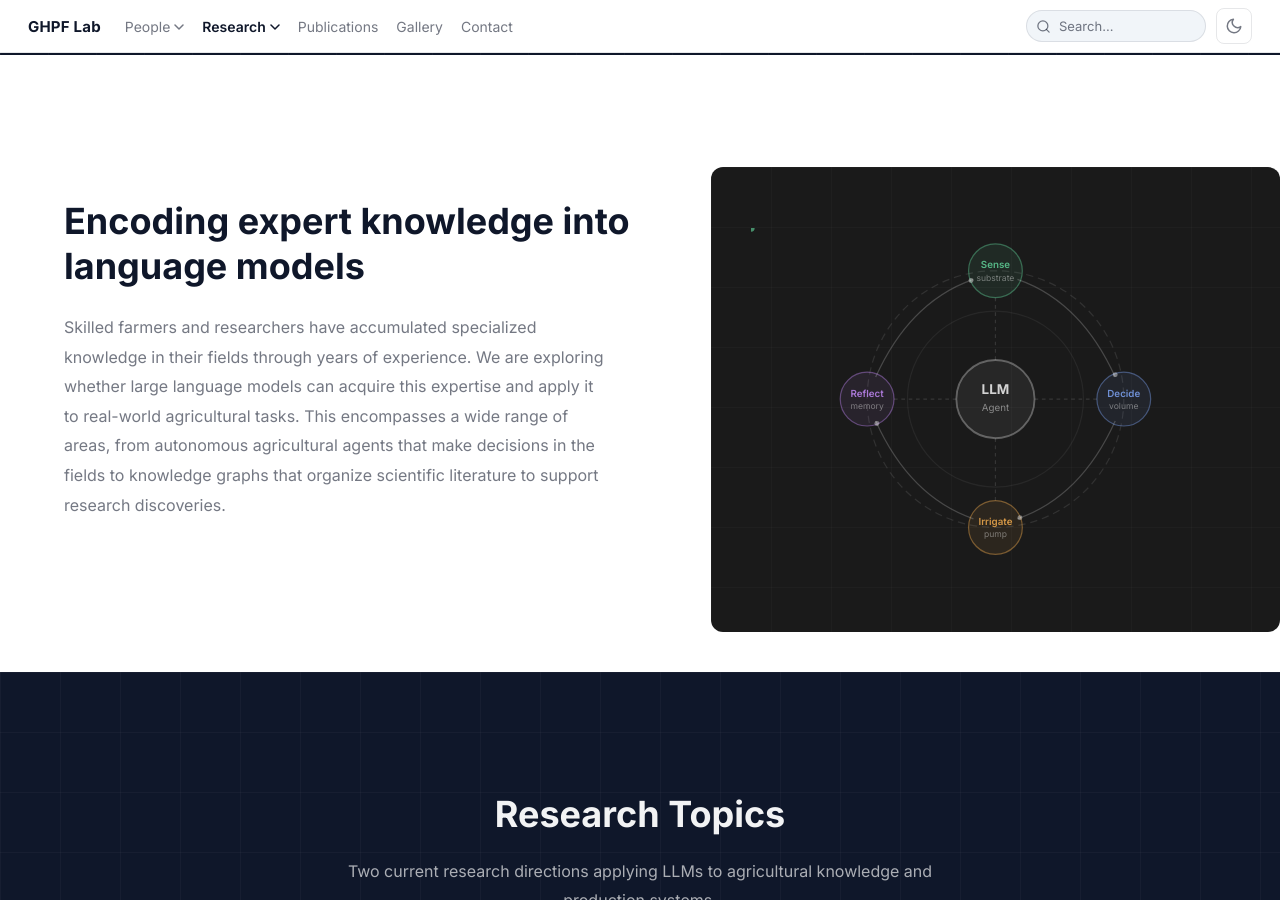
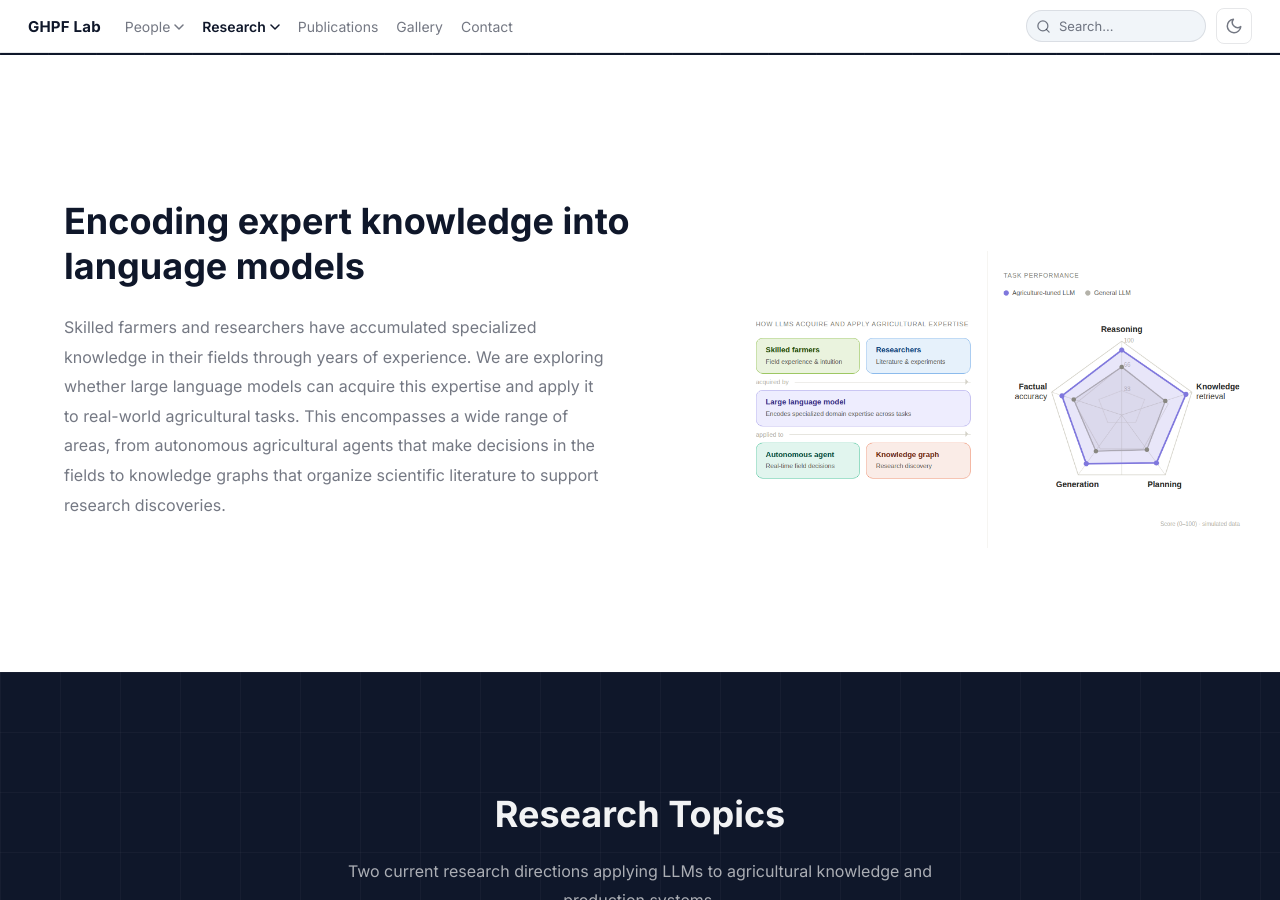
Before and after one commit to snughpf-alt/ghpf-lab-web-final-2, a Jekyll site: the page built from research/autonomous-control.md, in a window 1280 px wide and 900 px high, scrolled down 446 px. Built offline with Jekyll 4.4.1, drawn with Linux system fonts in a browser that asks for light colours.

Commit message:
Refresh LLM page visuals with the uploaded figures
- Overview split visual: replace the irrigation-only feedback-loop
  SVG with the new diagram showing how LLMs acquire (farmers +
  researchers) and apply (autonomous agent + knowledge graph)
  agricultural expertise, plus a task-performance radar chart
- Knowledge Graph card: swap the old knowledge.jpg for the higher-
  resolution graph.png (renamed to knowledge-graph-system.png)
- Tidy filenames: agri_llm_figure_pretendard.png →
  llm-acquire-apply.png; graph.png → knowledge-graph-system.png
- Drop the now-unused knowledge.jpg

https://claude.ai/code/session_01AC1F4b7HxCDaoN7Xuq9VXj

```diff
--- a/research/autonomous-control.md
+++ b/research/autonomous-control.md
@@ -59,48 +59,8 @@ title: LLM Application in Agriculture
     <h2 class="rd-overview-split__heading">Encoding expert knowledge into language models</h2>
     <p class="rd-overview-split__desc">Skilled farmers and researchers have accumulated specialized knowledge in their fields through years of experience. We are exploring whether large language models can acquire this expertise and apply it to real-world agricultural tasks. This encompasses a wide range of areas, from autonomous agricultural agents that make decisions in the fields to knowledge graphs that organize scientific literature to support research discoveries.</p>
   </div>
-  <div class="rd-overview-split__visual">
-    <div class="rd-overview-split__circle"></div>
-    <svg viewBox="0 0 400 280" fill="none" xmlns="http://www.w3.org/2000/svg" class="rd-overview-split__illustration">
-      <!-- Circular feedback loop diagram -->
-      <circle cx="200" cy="140" r="105" fill="none" stroke="rgba(255,255,255,.1)" stroke-width="1" stroke-dasharray="6 4"/>
-      <circle cx="200" cy="140" r="72" fill="none" stroke="rgba(255,255,255,.06)" stroke-width="1"/>
-      <!-- Center node: LLM Agent -->
-      <circle cx="200" cy="140" r="32" fill="rgba(255,255,255,.06)" stroke="rgba(255,255,255,.3)" stroke-width="1.5"/>
-      <text x="200" y="136" text-anchor="middle" fill="rgba(255,255,255,.8)" font-size="11" font-weight="700">LLM</text>
-      <text x="200" y="150" text-anchor="middle" fill="rgba(255,255,255,.45)" font-size="8">Agent</text>
-      <!-- Orbit nodes -->
-      <circle cx="200" cy="35" r="22" fill="rgba(100,220,160,.08)" stroke="rgba(100,220,160,.4)" stroke-width="1"/>
-      <text x="200" y="33" text-anchor="middle" fill="rgba(100,220,160,.8)" font-size="8" font-weight="600">Sense</text>
-      <text x="200" y="43" text-anchor="middle" fill="rgba(255,255,255,.4)" font-size="7">substrate</text>
-      <circle cx="305" cy="140" r="22" fill="rgba(130,170,255,.08)" stroke="rgba(130,170,255,.4)" stroke-width="1"/>
-      <text x="305" y="138" text-anchor="middle" fill="rgba(130,170,255,.8)" font-size="8" font-weight="600">Decide</text>
-      <text x="305" y="148" text-anchor="middle" fill="rgba(255,255,255,.4)" font-size="7">volume</text>
-      <circle cx="200" cy="245" r="22" fill="rgba(255,180,80,.08)" stroke="rgba(255,180,80,.4)" stroke-width="1"/>
-      <text x="200" y="243" text-anchor="middle" fill="rgba(255,180,80,.8)" font-size="8" font-weight="600">Irrigate</text>
-      <text x="200" y="253" text-anchor="middle" fill="rgba(255,255,255,.4)" font-size="7">pump</text>
-      <circle cx="95" cy="140" r="22" fill="rgba(200,140,255,.08)" stroke="rgba(200,140,255,.4)" stroke-width="1"/>
-      <text x="95" y="138" text-anchor="middle" fill="rgba(200,140,255,.8)" font-size="8" font-weight="600">Reflect</text>
-      <text x="95" y="148" text-anchor="middle" fill="rgba(255,255,255,.4)" font-size="7">memory</text>
-      <!-- Connecting arcs -->
-      <path d="M218 42 Q270 60 298 122" fill="none" stroke="rgba(255,255,255,.2)" stroke-width="1"/>
-      <circle cx="298" cy="120" r="2" fill="rgba(255,255,255,.4)"/>
-      <path d="M298 158 Q270 220 218 238" fill="none" stroke="rgba(255,255,255,.2)" stroke-width="1"/>
-      <circle cx="220" cy="237" r="2" fill="rgba(255,255,255,.4)"/>
-      <path d="M182 238 Q130 220 102 158" fill="none" stroke="rgba(255,255,255,.2)" stroke-width="1"/>
-      <circle cx="103" cy="160" r="2" fill="rgba(255,255,255,.4)"/>
-      <path d="M102 122 Q130 60 182 42" fill="none" stroke="rgba(255,255,255,.2)" stroke-width="1"/>
-      <circle cx="180" cy="43" r="2" fill="rgba(255,255,255,.4)"/>
-      <!-- Inner connecting lines -->
-      <line x1="200" y1="57" x2="200" y2="108" stroke="rgba(255,255,255,.12)" stroke-width="1" stroke-dasharray="3 3"/>
-      <line x1="283" y1="140" x2="232" y2="140" stroke="rgba(255,255,255,.12)" stroke-width="1" stroke-dasharray="3 3"/>
-      <line x1="200" y1="223" x2="200" y2="172" stroke="rgba(255,255,255,.12)" stroke-width="1" stroke-dasharray="3 3"/>
-      <line x1="117" y1="140" x2="168" y2="140" stroke="rgba(255,255,255,.12)" stroke-width="1" stroke-dasharray="3 3"/>
-      <!-- Animated pulse -->
-      <circle r="3" fill="rgba(100,220,160,.6)">
-        <animateMotion dur="6s" repeatCount="indefinite" path="M200,35 Q305,35 305,140 Q305,245 200,245 Q95,245 95,140 Q95,35 200,35"/>
-      </circle>
-    </svg>
+  <div class="rd-overview-split__visual" style="background:transparent;padding:24px">
+    <img src="{{ '/assets/img/research/llm-acquire-apply.png' | relative_url }}" alt="How LLMs acquire and apply agricultural expertise — flow from farmers and researchers through an LLM into autonomous agents and knowledge graphs, with a task performance radar chart comparing agriculture-tuned vs general LLM" class="rd-overview-split__illustration" style="border-radius:12px;max-width:100%;max-height:none">
   </div>
 </section>
 
@@ -125,7 +85,7 @@ title: LLM Application in Agriculture
       </div>
 
       <div class="rd-topics-grid__card">
-        <img src="{{ '/assets/img/research/knowledge.jpg' | relative_url }}" alt="Advanced Knowledge Graph System interface showing graph visualization and analysis panels">
+        <img src="{{ '/assets/img/research/knowledge-graph-system.png' | relative_url }}" alt="Advanced Knowledge Graph System interface showing graph visualization and analysis panels">
         <div class="rd-topics-grid__caption">
           <h3>Knowledge Graph Construction</h3>
           <div class="rd-topics-grid__keywords">
```
Also changed, not shown: assets/img/research/knowledge-graph-system.png (renamed from assets/img/research/graph.png), assets/img/research/knowledge.jpg (deleted), assets/img/research/llm-acquire-apply.png (renamed from assets/img/research/agri_llm_figure_pretendard.png).
